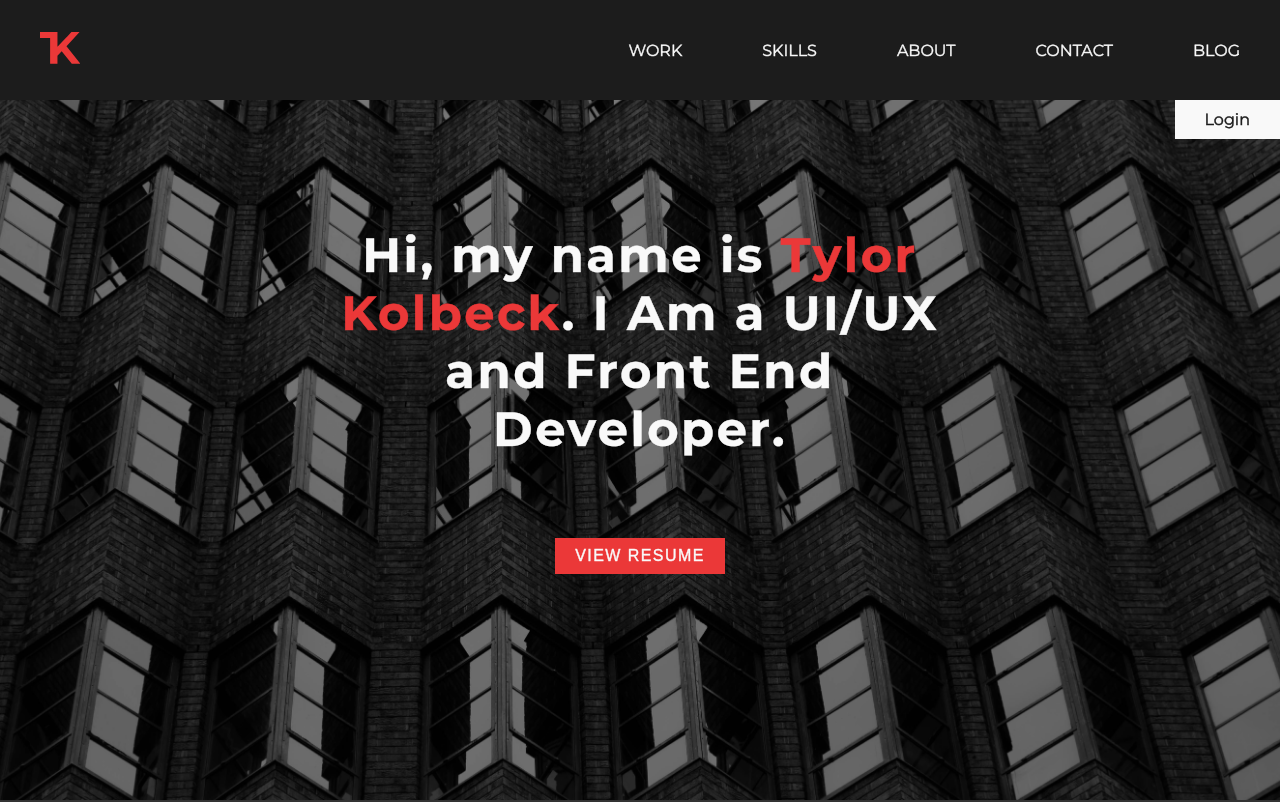
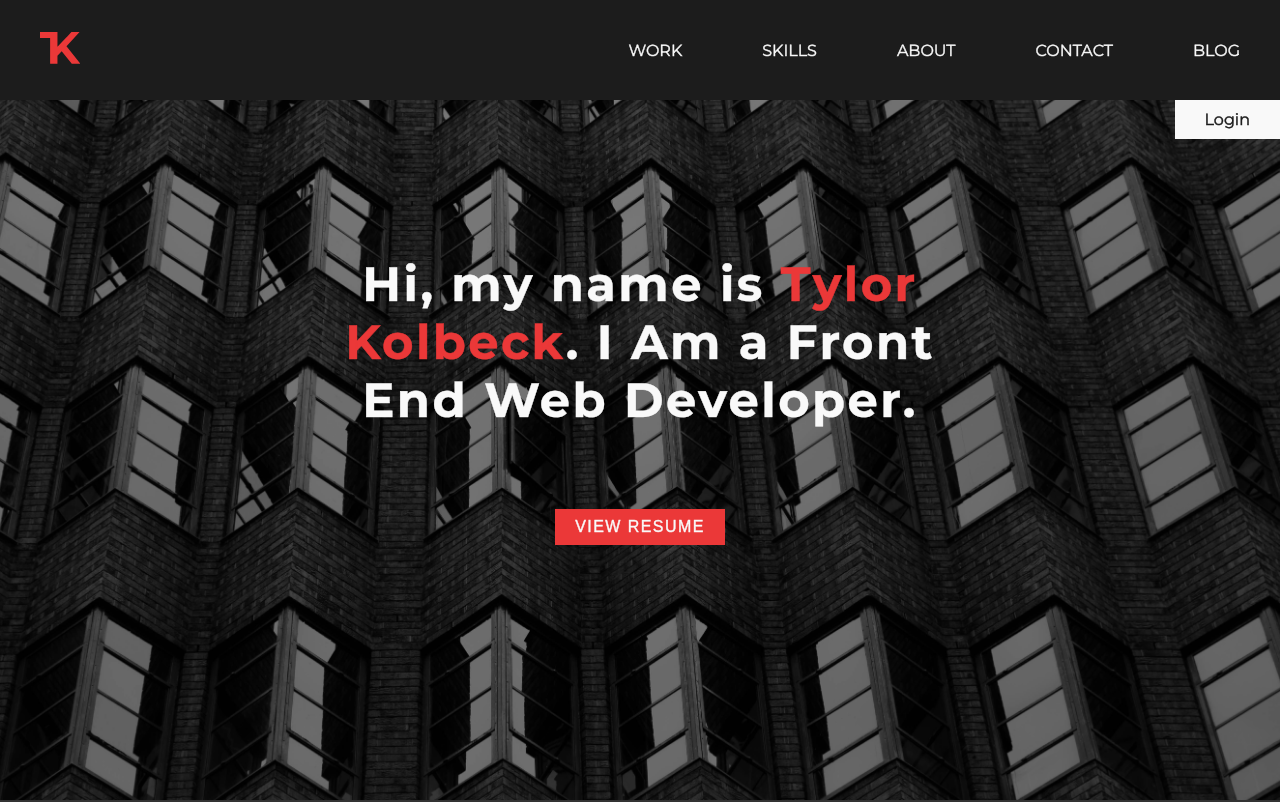
Before and after one commit to tylorkolbeck/tylorkolbeck-v2, a React (Create React App) app: page / in a window 1280 px wide. Shown: the top 802 px of the page. Built offline with nearby package versions, Linux system fonts and the light colour scheme; no server answers.

Commit message:
updated landing page about me

```diff
--- a/src/Pages/Home.js
+++ b/src/Pages/Home.js
@@ -13,7 +13,7 @@ import { Link } from 'react-router-dom'
 const sectionText = {
     workSectionCaption: () => <p>Here are a few projects that I am currently working on. You can view my resume <Link to='/resume'>here.</Link></p>,
     headerSectionCaption: () => <p>These are my primary skill areas.</p>,
-    landingSectionCaption: () => <h1 className="LandingSection__header-text"> Hi, my name is <span>Tylor Kolbeck</span>. I Am a UI/UX and Front End Developer.</h1>,
+    landingSectionCaption: () => <h1 className="LandingSection__header-text"> Hi, my name is <span>Tylor Kolbeck</span>. I Am a Front End Web Developer.</h1>,
     contactSectionCaption: () => <p>If you have a question or want to collaborate on a project please send me a message!</p>
 }
 
```
